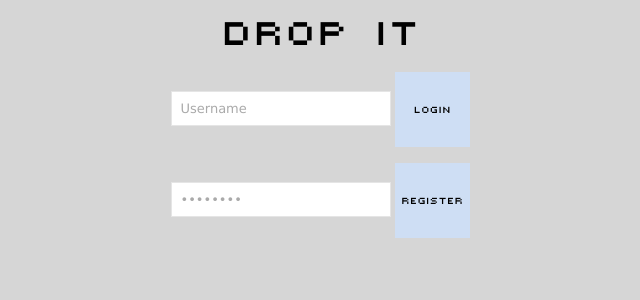
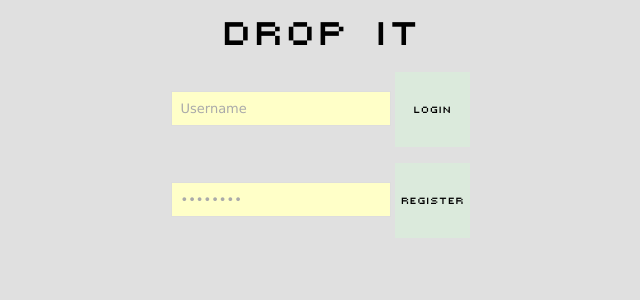
Before and after one commit to briantotheyanyan/Drop, a Flask app: page / in a window 1280 px wide. Shown: the top 300 px of the page, without its empty margins (320-960 px from the left). Run offline with Flask 2, Linux system fonts and the light colour scheme; parts of the project's set-up code (start-up, migrations or seed data) failed here and were passed over.

Commit message:
login page is done for now

```diff
--- a/static/style.css
+++ b/static/style.css
@@ -3,27 +3,29 @@
 	src:url('../static/victor-pixel.ttf');
 }
 body{
-	background-color:#D6D6D6;
+	background-color:#E0E0E0;
 	text-align:center;
 }
 input[type="submit"]{
 	width: 75px;
 	height:75px;
 	padding:5px;
-	background-color: #CEDEF4;
-	border: 1px solid #CEDEF4;
+	background-color: #DBEADC;
+	border: 1px solid #DBEADC;
 	color:#000;
 	font-family:pix;
+	line-height : 27px;
 }
-input{
+input[type="text"], input[type="password"]{
 	padding: 9px;
-	border: solid 1px #E5E5E5;
+	border: solid 1px #DDDDDD;
 	outline: 0;
 	font: normal 13px/100% Verdana, Tahoma, sans-serif;
 	width: 200px;
-	background: #FFFFFF;
+	background: #FFFFC8;
 }
-input:hover, input:focus {
+
+input:hover, input:focus{
 	border-color: #000000;
 }
 #drop{
--- a/templates/Login.html
+++ b/templates/Login.html
@@ -8,11 +8,12 @@
 <form action = "" method = "post">
 <p>
 <input id="user" type="text" name="username">
-<input type="submit" name = "button" value = "login">
+
+<input id="submit1" type="submit" name = "button" value = "login">
 </p>
 <p>
 <input id="pass" type="password" name="password">
-<input type="submit" name = "button" value = "register">
+<input id="submit2" type="submit" name = "button" value = "register">
 </p>
 </form>
 
```
